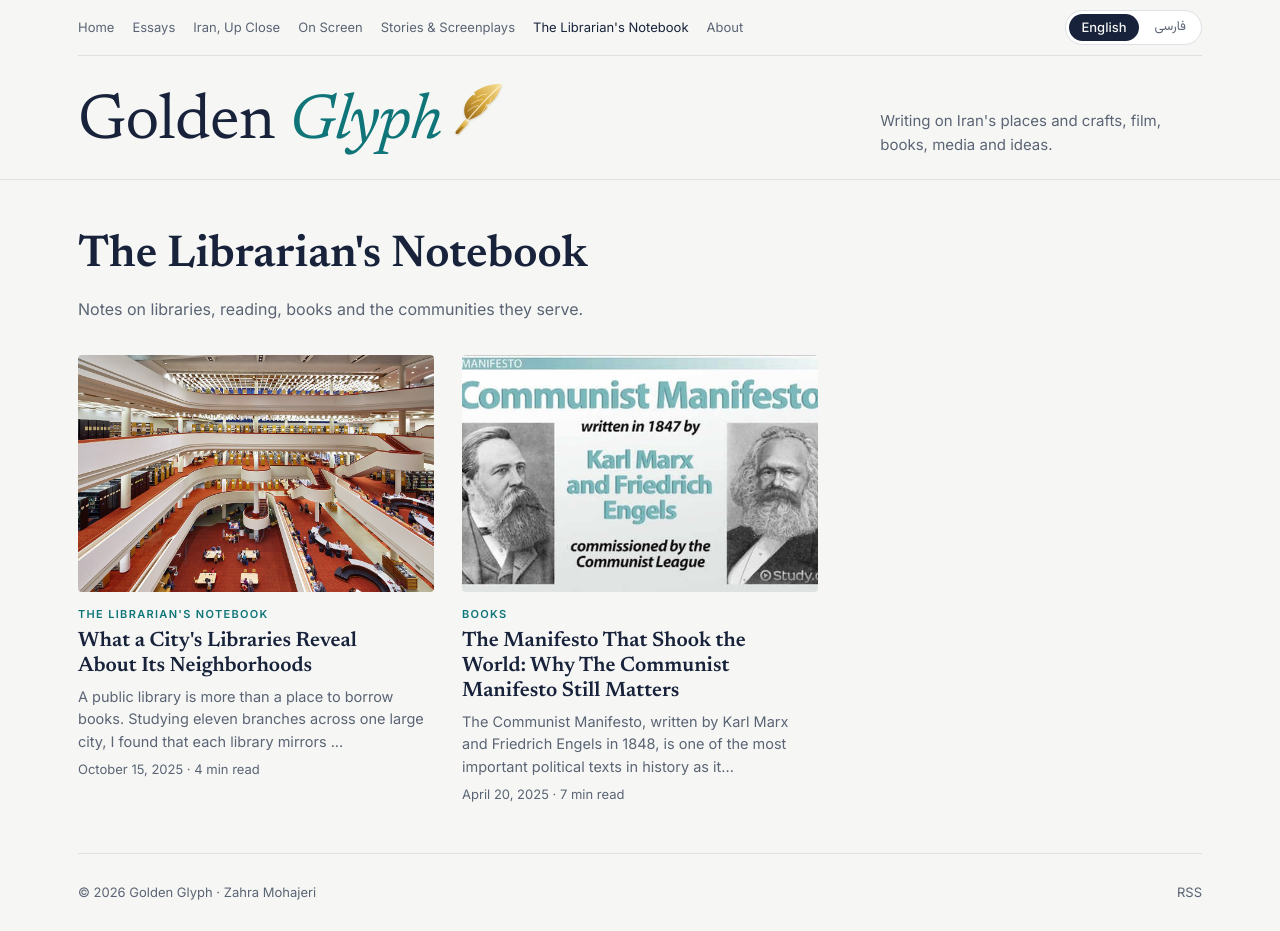
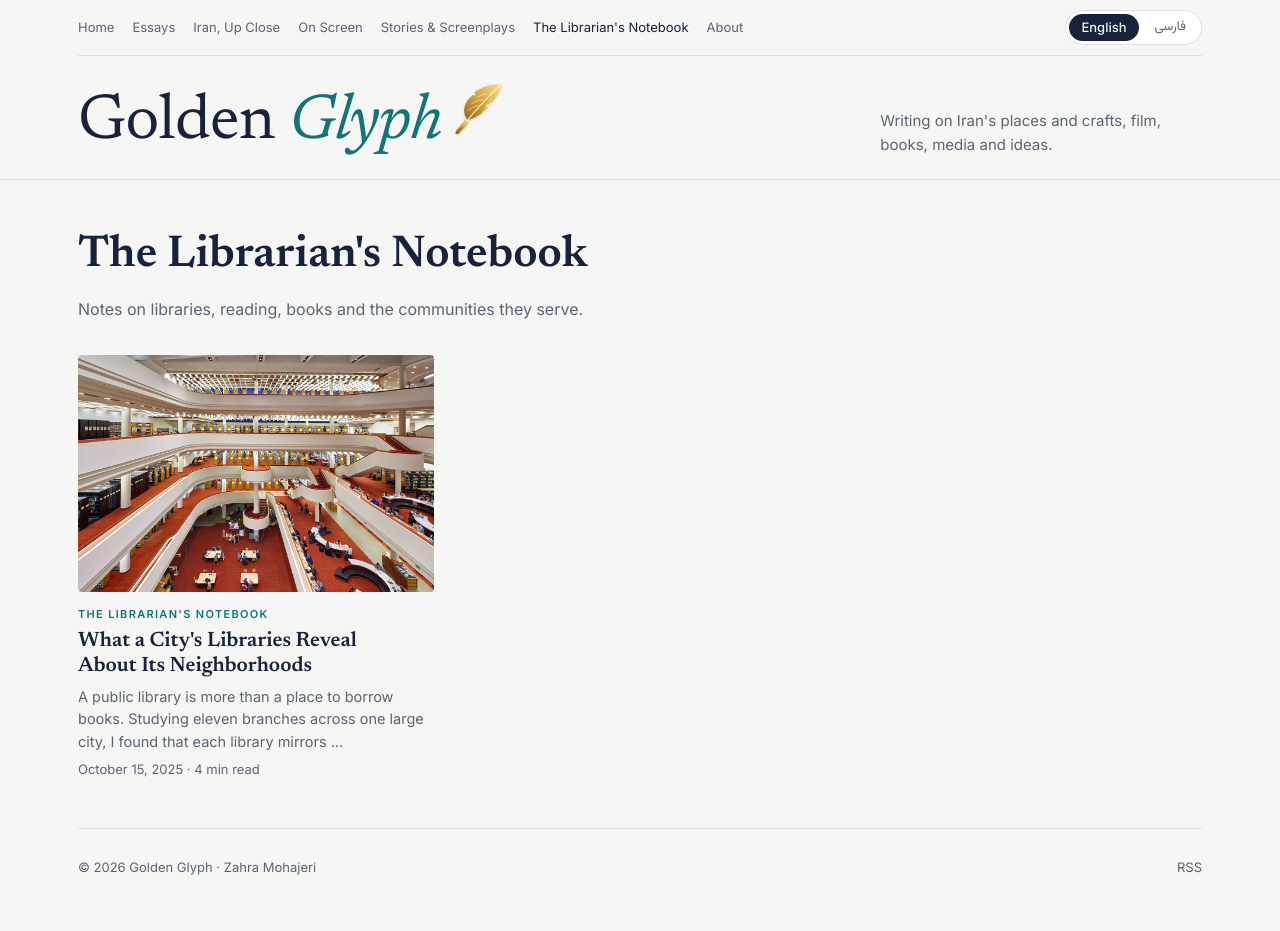
Before and after one commit to zmohajeri/zmohajeri.github.io, a Jekyll site: the page built from en/librarians-notebook/index.html, in a window 1280 px wide. Built offline with Jekyll 4.4.1, drawn with Linux system fonts in a browser that asks for light colours; after the commit the page ends 906 px from its top, so only the background shows below that.

Commit message:
Move the Communist Manifesto post back to Essays
Co-Authored-By: Claude Opus 5.5 <noreply@anthropic.com>
Claude-Session: https://claude.ai/code/session_01MqRwwpSaB1re11wDQg4XRJ

```diff
--- a/en/_posts/2025-04-20-the-manifesto-that-shook-the-world-why-the-communist-manifesto-still-matters.md
+++ b/en/_posts/2025-04-20-the-manifesto-that-shook-the-world-why-the-communist-manifesto-still-matters.md
@@ -3,7 +3,7 @@ layout: post
 title: "The Manifesto That Shook the World: Why The Communist Manifesto Still Matters"
 date: 2025-04-20 23:41:29.022 +0000
 kicker: "Books"
-topic: "The Librarian's Notebook"
+topic: "Essays"
 cover: "/assets/img/covers/the-manifesto-that-shook-the-world-why-the-communist-manifesto-still-matters.jpg"
 excerpt: "The Communist Manifesto, written by Karl Marx and Friedrich Engels in 1848, is one of the most important political texts in history as it was created for the Communist League as a guide for revolution. The authors believed that workers (the proletariat) were being treated unfairly by business owners (the bourgeoisie). Their goal was to inspire workers to rise and fight for a better and more equal society. This essay will explore the main ideas in the document, the reasons it was written, how..."
 image: "/assets/img/covers/the-manifesto-that-shook-the-world-why-the-communist-manifesto-still-matters.jpg"
```
